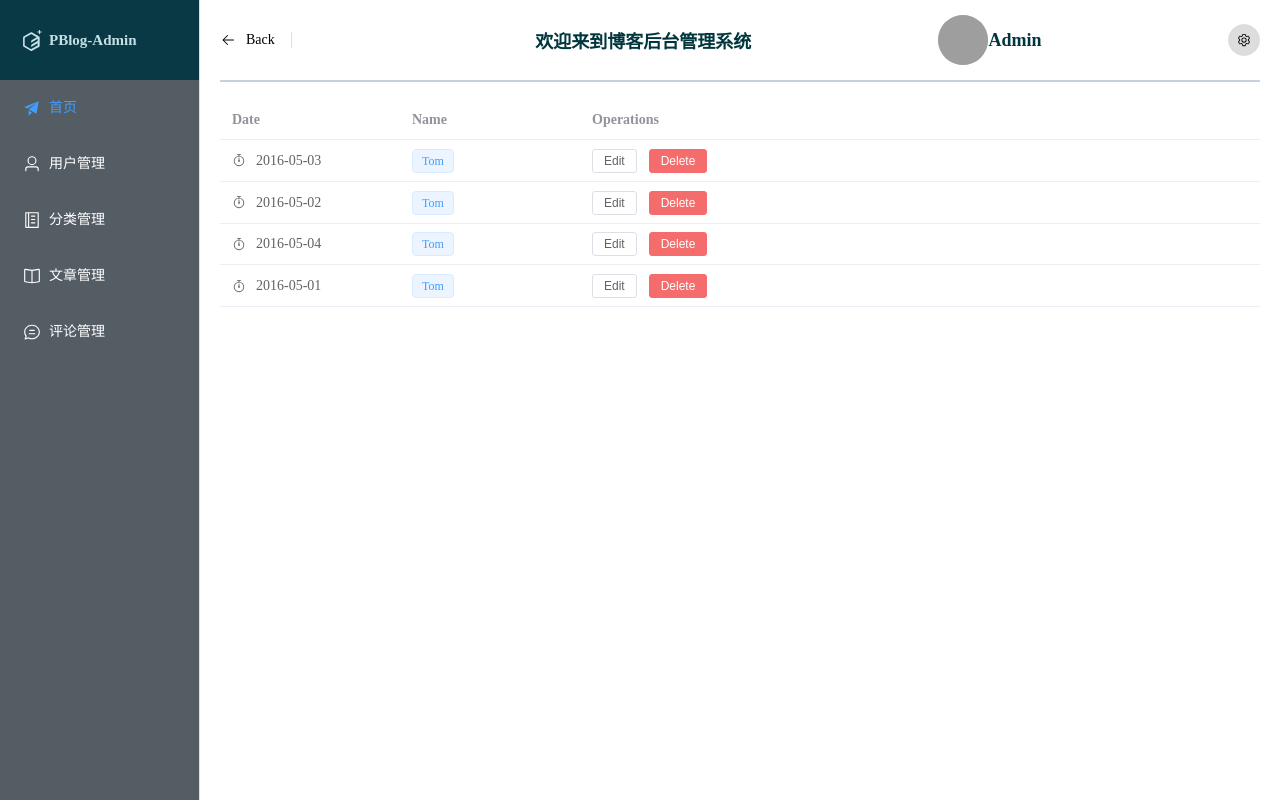
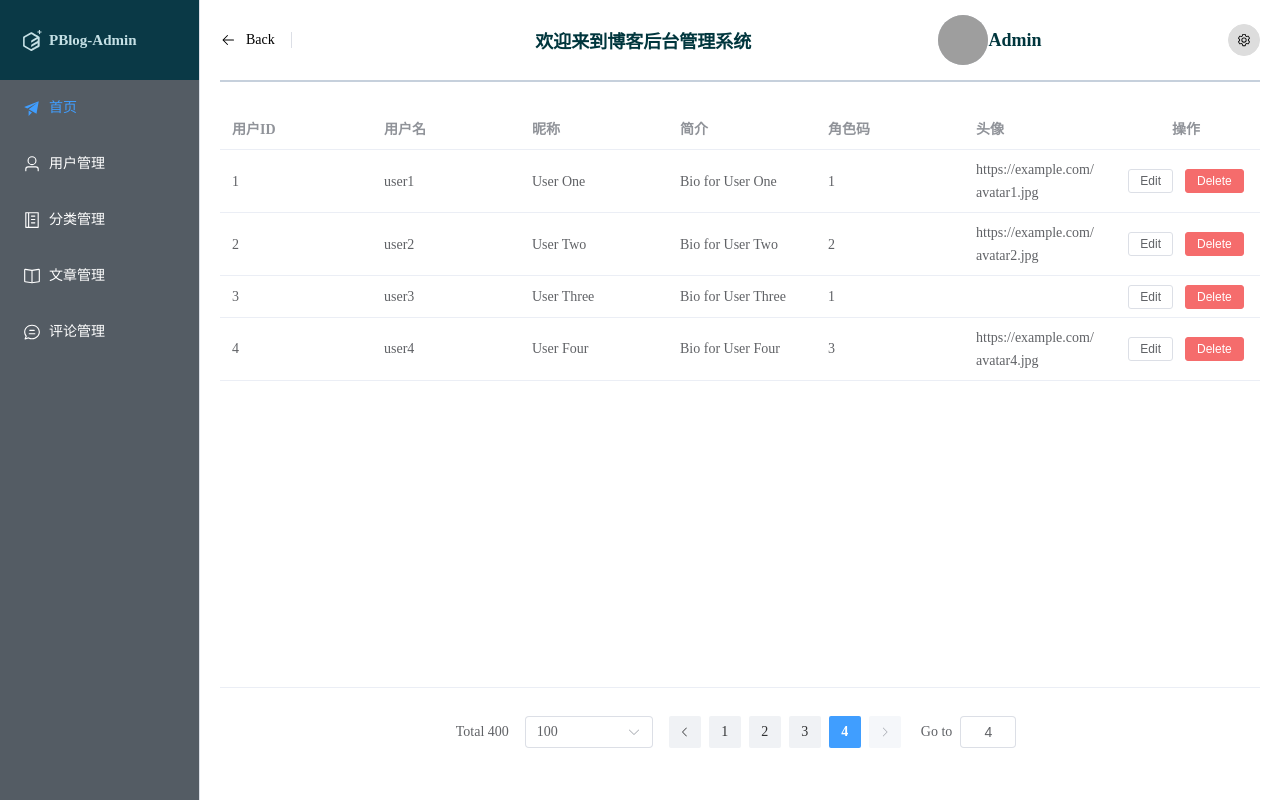
Before and after one commit to MrPJSix/MyBlog, a Vue app in the folder Frontend/admin-ui/: page /admin/user in a window 1280 px wide. Built offline with nearby package versions, Linux system fonts and the light colour scheme; grey boxes are pictures that could not be loaded.

Commit message:
后台管理页面：更新首页统计面板、用户管理页面

```diff
--- /dev/null
+++ b/Frontend/admin-ui/src/assets/css/index.css
@@ -0,0 +1,62 @@
+.time-content {
+    margin: 10px;
+    min-height: 36px;
+}
+.time-title {
+    font-family: 华文琥珀;
+    font-size: 25px;
+    color: coral;
+    font-weight: normal;
+}
+
+.time-numfont {
+    font-family: "Footlight MT Light";
+    font-size: 22px;
+    font-weight: bold;
+    color: #555555;
+}
+
+.statistic-card {
+    display: flex;
+    flex-direction: column;
+    align-items: center;
+    justify-content: center;
+    text-align: center;
+    border: 1px solid lightgray;
+    padding: 10px;
+    margin-left: 10px;
+    margin-right: 10px;
+    border-radius: 10px;
+    box-shadow: 2px 2px 5px rgba(0, 0, 0, 0.2);
+}
+.statistic-title{
+    font-size: 22px;
+    font-weight: bold;
+    color: #555555;
+}
+.statistics {
+    margin-top: 10px;
+    padding: 10px;
+    display: flex;
+    align-items: center;
+    justify-content: space-between;
+    text-align: center;
+}
+.statistics span {
+    margin-right: 10px;
+}
+.user-stats {
+    font-family: "Times New Roman";
+    font-size: 20px;
+    color: lightcoral;
+}
+.article-stats {
+    font-family: "Times New Roman";
+    font-size: 20px;
+    color: dodgerblue;
+}
+.comment-stats {
+    font-family: "Times New Roman";
+    font-size: 20px;
+    color: green;
+}
--- a/Frontend/admin-ui/src/components/admin/Index.vue
+++ b/Frontend/admin-ui/src/components/admin/Index.vue
@@ -3,9 +3,9 @@
     <el-col :span="2"></el-col>
     <el-col :span="20">
       <div class="time-content">
-        <span>当前时间：</span>
-        <span style="margin-right: 5px">{{ currentTime.year }}-{{ currentTime.month}}-{{ currentTime.day }}</span>
-        <span>{{currentTime.hours}}:{{currentTime.minutes}}:{{currentTime.seconds}}</span>
+        <span class="time-title">当前时间：</span>
+        <span style="margin-right: 10px" class="time-numfont">{{ currentTime.year }}-{{ currentTime.month}}-{{ currentTime.day }}</span>
+        <span class="time-numfont">{{currentTime.hours}}:{{currentTime.minutes}}:{{currentTime.seconds}}</span>
       </div>
     </el-col>
   </el-row>
@@ -14,7 +14,7 @@
       <div class="statistic-card">
         <div class="statistic-title">总用户量</div>
         <div class="statistics">
-          <span class="user-stats">10,000</span>
+          <span class="user-stats">{{ usersCount }}</span>
           <el-icon size="20px"><User /></el-icon>
         </div>
       </div>
@@ -23,7 +23,7 @@
       <div class="statistic-card">
         <div class="statistic-title">总文章数</div>
         <div class="statistics">
-          <span class="article-stats">10,000</span>
+          <span class="article-stats">{{ articlesCount }}</span>
           <el-icon size="20px"><Reading /></el-icon>
         </div>
       </div>
@@ -32,7 +32,7 @@
       <div class="statistic-card">
         <div class="statistic-title">总评论数</div>
         <div class="statistics">
-          <span class="comment-stats">10,000</span>
+          <span class="comment-stats">{{ commentsCount }}</span>
           <el-icon size="20px"><ChatLineRound /></el-icon>
         </div>
       </div>
@@ -47,9 +47,10 @@
     ChatLineRound,
   } from "@element-plus/icons-vue";
   import { ref, onMounted, onUnmounted } from 'vue';
+  import { getCurrentTime } from "../../utils/current-time.js";
+  import axios from "axios";
 
   /* --------- 时间显示 Start --------- */
-  import {getCurrentTime} from "../../utils/current-time.js";
   const currentTime = ref(getCurrentTime());
   // 在组件挂载时开始计时器
   onMounted(() => {
@@ -70,54 +71,63 @@
     clearInterval(timer);
   }
   /* --------- 时间显示 End --------- */
+
+  // 在请求拦截器中设置 Authorization 头部
+  axios.interceptors.request.use((config) => {
+    const token = localStorage.getItem('token');
+    if (token) {
+      config.headers.Authorization = `Bearer ${token}`;
+    }
+    return config;
+  });
+
+  const usersCount = ref(0);
+  const articlesCount = ref(0);
+  const commentsCount = ref(0);
+
+  onMounted(async () => {
+    fetchData();
+  });
+
+  async function fetchData() {
+    try {
+      usersCount.value = await getUsersCount();
+      articlesCount.value = await getArticlesCount();
+      commentsCount.value = await getCommentsCount();
+    } catch (error) {
+      console.error(error);
+    }
+  }
+
+  async function getUsersCount() {
+    try {
+      const response = await axios.get('http://124.220.25.230:9000/admin/users/count');
+      return response.data.data;
+    } catch (error) {
+      throw error;
+    }
+  }
+
+  async function getArticlesCount() {
+    try {
+      const response = await axios.get('http://124.220.25.230:9000/admin/articles/count');
+      return response.data.data;
+    } catch (error) {
+      throw error;
+    }
+  }
+
+  async function getCommentsCount() {
+    try {
+      const response = await axios.get('http://124.220.25.230:9000/admin/comments/count');
+      return response.data.data;
+    } catch (error) {
+      throw error;
+    }
+  }
+
 </script>
 
 <style scoped>
-.time-content {
-  margin: 10px;
-  min-height: 36px;
-}
-.statistic-card {
-  display: flex;
-  flex-direction: column;
-  align-items: center;
-  justify-content: center;
-  text-align: center;
-  border: 1px solid lightgray;
-  padding: 10px;
-  margin-left: 10px;
-  margin-right: 10px;
-  border-radius: 10px;
-}
-.statistic-title{
-  font-size: 22px;
-  font-weight: bold;
-  color: #555555;
-}
-.statistics {
-  margin-top: 10px;
-  padding: 10px;
-  display: flex;
-  align-items: center;
-  justify-content: space-between;
-  text-align: center;
-}
-.statistics span {
-  margin-right: 10px;
-}
-.user-stats {
-  font-family: "Times New Roman";
-  font-size: 20px;
-  color: lightcoral;
-}
-.article-stats {
-  font-family: "Times New Roman";
-  font-size: 20px;
-  color: dodgerblue;
-}
-.comment-stats {
-  font-family: "Times New Roman";
-  font-size: 20px;
-  color: green;
-}
+@import "../../assets/css/index.css";
 </style>
--- a/Frontend/admin-ui/src/components/admin/UserManagement.vue
+++ b/Frontend/admin-ui/src/components/admin/UserManagement.vue
@@ -1,49 +1,45 @@
 <template>
-  <el-table :data="tableData" style="width: 100%">
-    <el-table-column label="Date" width="180">
+  <el-row>
+  </el-row>
+  <el-table :data="tableData" style="width: 100%; margin-top: 10px; margin-bottom: 10px; height: 85%">
+    <el-table-column label="用户ID" prop="id" />
+    <el-table-column label="用户名" prop="username" />
+    <el-table-column label="昵称" prop="full_name" />
+    <el-table-column label="简介" prop="bio" />
+    <el-table-column label="角色码" prop="role" />
+    <el-table-column label="头像" prop="avatar_url" />
+    <el-table-column align="center" label="操作">
       <template #default="scope">
-        <div style="display: flex; align-items: center">
-          <el-icon><timer /></el-icon>
-          <span style="margin-left: 10px">{{ scope.row.date }}</span>
-        </div>
-      </template>
-    </el-table-column>
-    <el-table-column label="Name" width="180">
-      <template #default="scope">
-        <el-popover effect="light" trigger="hover" placement="top" width="auto">
-          <template #default>
-            <div>name: {{ scope.row.name }}</div>
-            <div>address: {{ scope.row.address }}</div>
-          </template>
-          <template #reference>
-            <el-tag>{{ scope.row.name }}</el-tag>
-          </template>
-        </el-popover>
-      </template>
-    </el-table-column>
-    <el-table-column label="Operations">
-      <template #default="scope">
-        <el-button size="small" @click="handleEdit(scope.$index, scope.row)"
-        >Edit</el-button
-        >
-        <el-button
-            size="small"
-            type="danger"
-            @click="handleDelete(scope.$index, scope.row)"
-        >Delete</el-button
-        >
+        <el-button size="small" @click="handleEdit(scope.$index, scope.row)">Edit</el-button>
+        <el-button size="small" type="danger" @click="handleDelete(scope.$index, scope.row)">Delete</el-button>
       </template>
     </el-table-column>
   </el-table>
+  <div class="pagination">
+    <el-pagination
+        v-model:current-page="currentPage4"
+        v-model:page-size="pageSize4"
+        :page-sizes="[5, 10, 20, 40]"
+        layout="total, sizes, prev, pager, next, jumper"
+        :total="400"
+        background
+        @size-change="handleSizeChange"
+        @current-change="handleCurrentChange"
+    />
+  </div>
 </template>
 
 <script lang="ts" setup>
 import { Timer } from '@element-plus/icons-vue'
+import { ref } from "vue";
 
 interface User {
-  date: string
-  name: string
-  address: string
+  id: number;
+  username: string;
+  full_name: string;
+  bio: string;
+  role: number;
+  avatar_url?: string | null;
 }
 
 const handleEdit = (index: number, row: User) => {
@@ -53,26 +49,62 @@ const handleDelete = (index: number, row: User) => {
   console.log(index, row)
 }
 
+const currentPage4 = ref(4)
+const pageSize4 = ref(100)
+const handleSizeChange = (val: number) => {
+  console.log(`${val} items per page`)
+}
+const handleCurrentChange = (val: number) => {
+  console.log(`current page: ${val}`)
+}
+
 const tableData: User[] = [
   {
-    date: '2016-05-03',
-    name: 'Tom',
-    address: 'No. 189, Grove St, Los Angeles',
+    id: 1,
+    username: 'user1',
+    full_name: 'User One',
+    bio: 'Bio for User One',
+    role: 1,
+    avatar_url: 'https://example.com/avatar1.jpg'
   },
   {
-    date: '2016-05-02',
-    name: 'Tom',
-    address: 'No. 189, Grove St, Los Angeles',
+    id: 2,
+    username: 'user2',
+    full_name: 'User Two',
+    bio: 'Bio for User Two',
+    role: 2,
+    avatar_url: 'https://example.com/avatar2.jpg'
   },
   {
-    date: '2016-05-04',
-    name: 'Tom',
-    address: 'No. 189, Grove St, Los Angeles',
+    id: 3,
+    username: 'user3',
+    full_name: 'User Three',
+    bio: 'Bio for User Three',
+    role: 1,
+    avatar_url: null
   },
   {
-    date: '2016-05-01',
-    name: 'Tom',
-    address: 'No. 189, Grove St, Los Angeles',
-  },
-]
+    id: 4,
+    username: 'user4',
+    full_name: 'User Four',
+    bio: 'Bio for User Four',
+    role: 3,
+    avatar_url: 'https://example.com/avatar4.jpg'
+  }
+];
+
 </script>
+
+<style scoped>
+.user-management{
+  align-items: center;
+  justify-content: space-between;
+  text-align: center;
+}
+.pagination {
+  height: 10%;
+  width: 100%;
+  display: flex;
+  justify-content: center;
+}
+</style>
```
